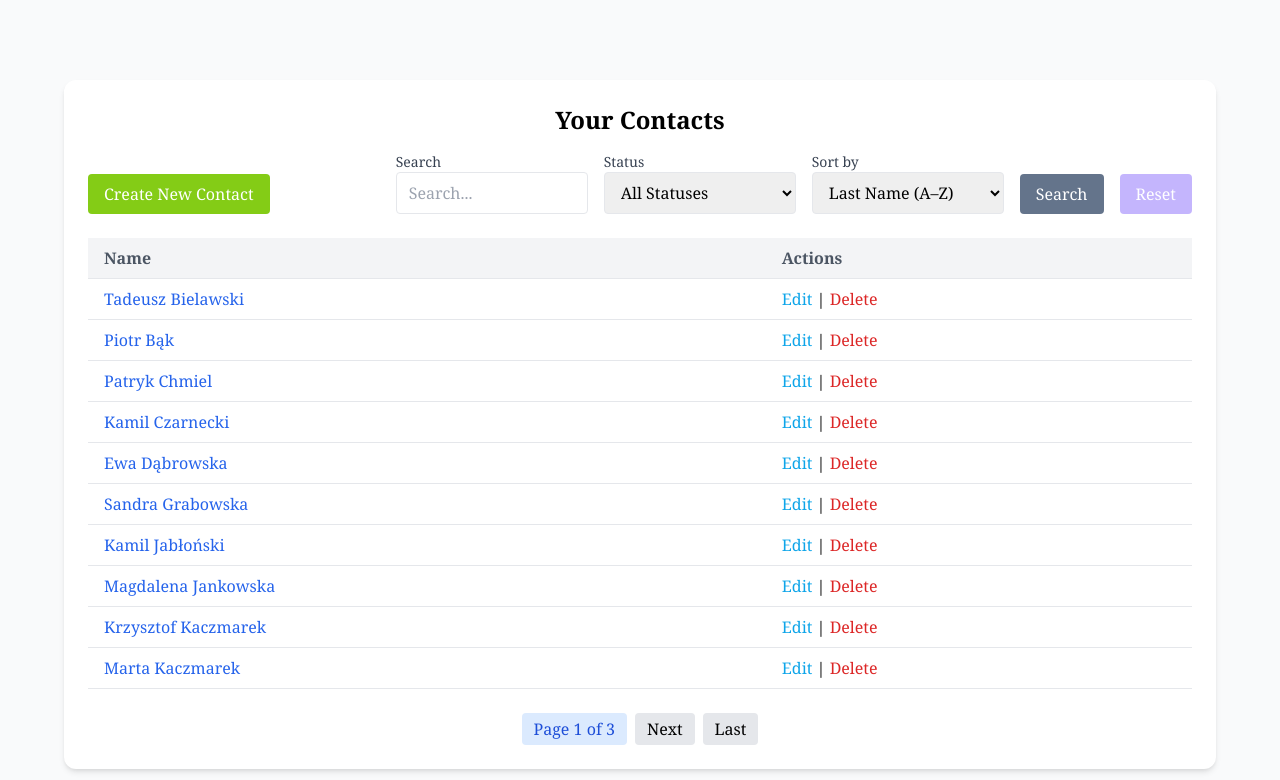
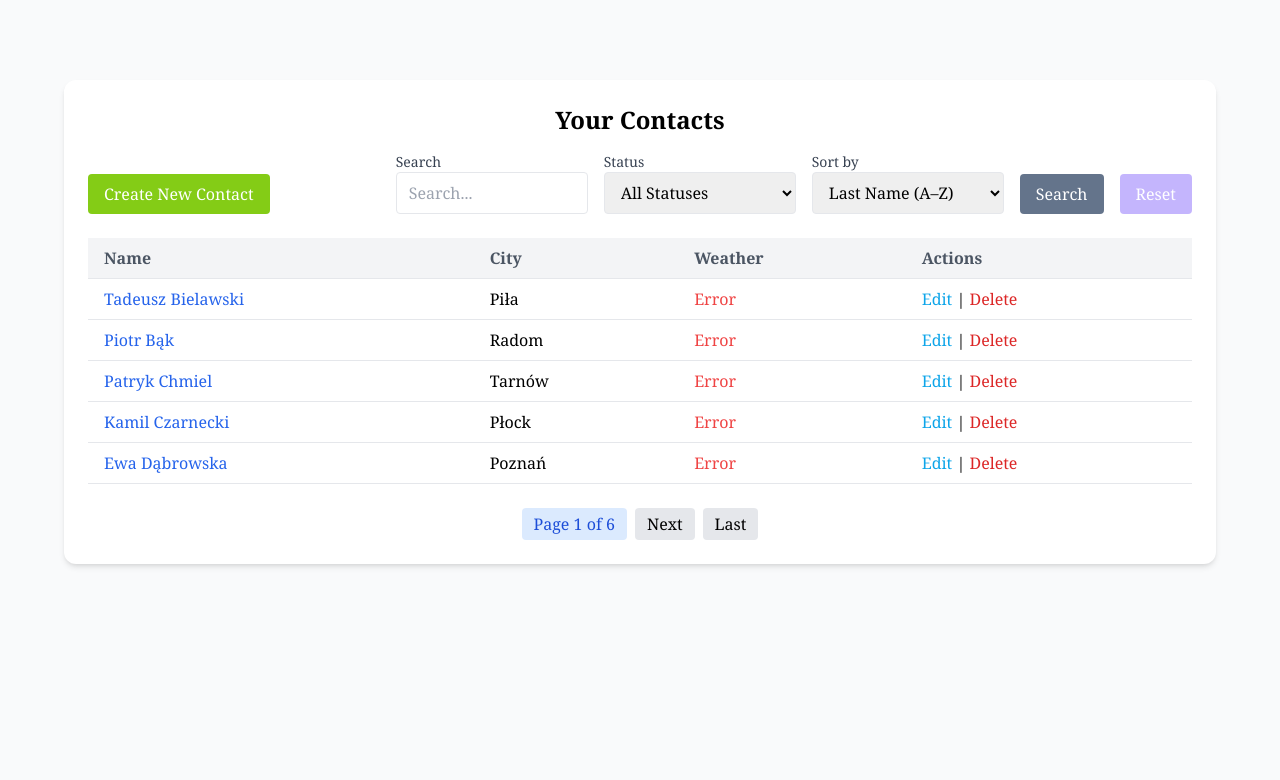
Before and after one commit to Samekmat/ContactManagement, a Django app: page / in a window 1280 px wide. Shown: the top 780 px of the page. After the commit the page ends 567 px from the top, so only its background shows below. Run offline with Django 5.2, Linux system fonts and the light colour scheme; data comes from the database, SQL or seed files in the repository; some libraries are stand-ins or nearby versions.

Commit message:
CONT-008: Integrate with API's
- API geolocational OpenStreetMap (Nominatim):
- API weather OpenMeteo
- JS script for dynamic fetch temperature, relative humidity and weather speed for each contact's city
- change contact pagination from 10 to 5
- change color of the navbar

```diff
--- /dev/null
+++ b/contacts/static/contacts/js/get_weather.js
@@ -0,0 +1,43 @@
+document.addEventListener("DOMContentLoaded", async () => {
+  const weatherCells = document.querySelectorAll(".weather-data");
+
+  for (const cell of weatherCells) {
+    const city = cell.dataset.city;
+
+    try {
+      // 1. Fetch geolocation(latitude, longitude) data from OpenStreetMap Nominatim API
+      const geoRes = await fetch(`https://nominatim.openstreetmap.org/search?q=${city}&format=json&limit=1`);
+      const geoData = await geoRes.json();
+
+      if (!geoData.length) {
+        cell.innerHTML = `<span class="text-red-500">City not found</span>`;
+        continue;
+      }
+
+      const { lat, lon } = geoData[0];
+
+      // 2. Fetch weather data from Open Meteo API
+      const weatherRes = await fetch(
+        `https://api.open-meteo.com/v1/forecast?latitude=${lat}&longitude=${lon}&current_weather=true&hourly=relative_humidity_2m&timezone=auto`
+      );
+      const weatherData = await weatherRes.json();
+
+      const temperature = weatherData.current_weather.temperature;
+      const windspeed = weatherData.current_weather.windspeed;
+
+      // Humidity, for this hour
+      const currentTime = weatherData.current_weather.time;
+      const timeIndex = weatherData.hourly.time.indexOf(currentTime);
+      const humidity = weatherData.hourly.relative_humidity_2m[timeIndex];
+
+      cell.innerHTML = `
+        🌡️ ${temperature}°C<br>
+        💧 ${humidity}% RH(Relative Humidity)<br>
+        💨 ${windspeed} km/h
+      `;
+    } catch (err) {
+      console.error("Weather fetch failed:", err);
+      cell.innerHTML = `<span class="text-red-500">Error</span>`;
+    }
+  }
+});
--- a/contacts/templates/contacts/contact_list.html
+++ b/contacts/templates/contacts/contact_list.html
@@ -1,4 +1,5 @@
 {% extends "base.html" %}
+{% load static %}
 
 {% block title %}Contact List{% endblock %}
 
@@ -69,6 +70,8 @@
       <thead class="bg-gray-100">
         <tr>
           <th class="py-2 px-4 text-gray-600 font-semibold border-b">Name</th>
+          <th class="py-2 px-4 text-gray-600 font-semibold border-b">City</th>
+          <th class="py-2 px-4 text-gray-600 font-semibold border-b">Weather</th>
           <th class="py-2 px-4 text-gray-600 font-semibold border-b">Actions</th>
         </tr>
       </thead>
@@ -79,6 +82,10 @@
               <a href="{% url 'contacts:contact-detail' contact.pk %}" class="text-blue-600 hover:underline">
                 {{ contact.first_name }} {{ contact.last_name }}
               </a>
+            </td>
+            <td class="py-2 px-4 border-b">{{ contact.city }}</td>
+            <td class="py-2 px-4 border-b weather-data" data-city="{{ contact.city|urlencode }}">
+              <span class="text-gray-400 italic">Loading...</span>
             </td>
             <td class="py-2 px-4 border-b">
               <a href="{% url 'contacts:contact-update' contact.pk %}" class="text-sky-500 hover:underline">Edit</a> |
@@ -117,4 +124,6 @@
     </div>
   {% endif %}
 </div>
+
+    <script src="{% static 'contacts/js/get_weather.js' %}"></script>
 {% endblock %}
--- a/contacts/views.py
+++ b/contacts/views.py
@@ -18,7 +18,7 @@ class ContactListView(ListView):
     model = Contact
     template_name = "contacts/contact_list.html"
     context_object_name = "contacts"
-    paginate_by = 10
+    paginate_by = 5
 
     def get_ordering(self: "ContactListView") -> str:
         """
--- a/theme/templates/base.html
+++ b/theme/templates/base.html
@@ -15,7 +15,7 @@
 
       {% if request.user.is_authenticated %}
       <!-- Navbar -->
-      <nav class="bg-gray-800 shadow-lg rounded-xl mt-4 p-4 mb-6">
+      <nav class="bg-gray-300 shadow-lg rounded-xl mt-4 p-4 mb-6">
         <div class="flex justify-between items-center">
           <div class="flex items-center space-x-6">
             <span class="text-black font-semibold">Welcome, {{ request.user.username }} 👋</span>
@@ -35,7 +35,7 @@
 
             <!-- Statuses Dropdown -->
             <div class="relative inline-block text-left">
-              <button id="statusesDropdownButton" class="bg-green-600 text-black py-2 px-4 rounded-md border-2 border-green-300 hover:bg-green-700 transition flex items-center">
+              <button id="statusesDropdownButton" class="text-black py-2 px-4 rounded-md border-2 transition flex items-center">
                 <i class="fas fa-tag mr-2"></i> Statuses <i class="fas fa-caret-down ml-2"></i>
               </button>
               <div id="statusesDropdown" class="hidden dropdown-menu mt-2 rounded-md shadow-lg bg-white ring-1 ring-black ring-opacity-5">
```
